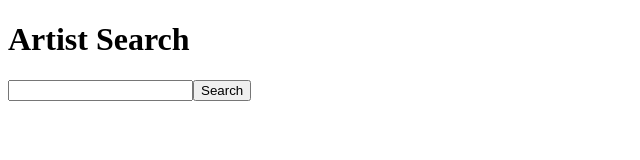
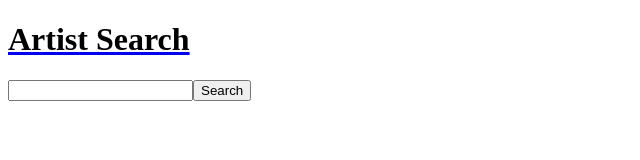
Before and after one commit to alchemy-fullstack-js-spring-2019/artist-search, a React app: page / in a window 1280 px wide. Shown: the top 160 px of the page, without its empty margins (0-640 px from the left). Built offline with nearby package versions, Linux system fonts and the light colour scheme.

Commit message:
added home link

```diff
--- a/src/components/App.js
+++ b/src/components/App.js
@@ -13,7 +13,7 @@
 export default function App() {
   return (
     <Router>
-      <Header />
+      <Route path="/" component={Header} />
       <Switch>
         <Route exact path="/" component={ArtistSearch} />
         <Route exact path="/artist/:id/:artist" component={ArtistView} />
--- a/src/components/Header.js
+++ b/src/components/Header.js
@@ -1,5 +1,14 @@
 import React from 'react';
+import { Link } from 'react-router-dom';
 
 export default function Header() {
-  return <h1>Artist Search</h1>;
+  const styles = {
+    color: 'black',
+  };
+
+  return (
+    <Link to={'/'}>
+      <h1 style={styles}>Artist Search</h1>
+    </Link>
+  );
 }
```
